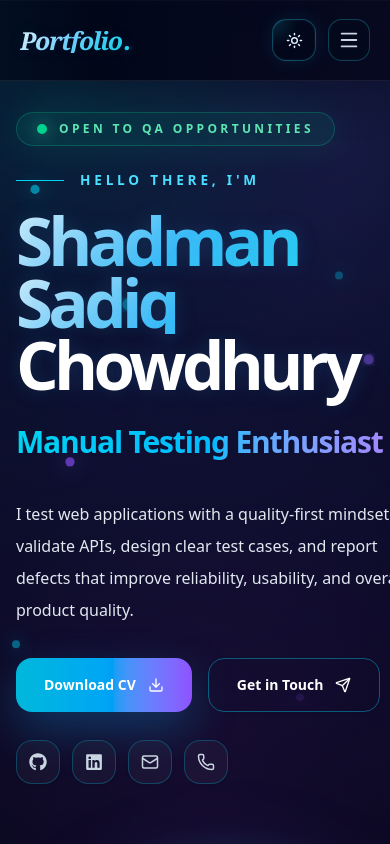
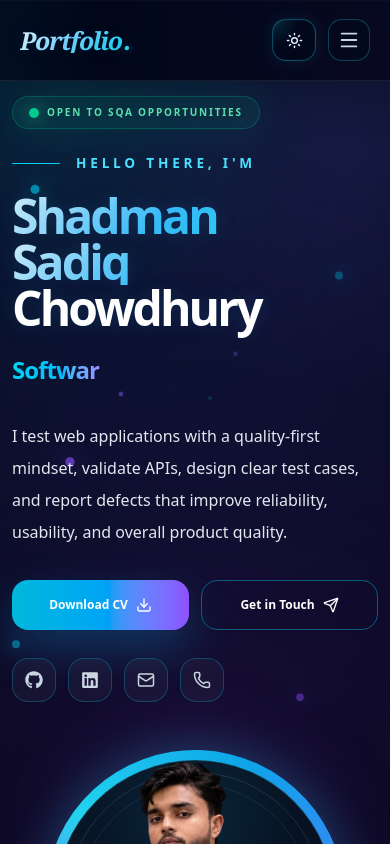
Before and after one commit to Shaddy007/Portfolio, a Next.js app: page / in a window 390 px wide. Shown: the top 844 px of the page. Built offline with nearby package versions, Linux system fonts and the light colour scheme.

Commit message:
Update portfolio content and responsiveness

```diff
--- a/src/app/globals.css
+++ b/src/app/globals.css
@@ -1105,6 +1105,213 @@ html[data-theme="light"] footer {
 }
 
 /* =========================
+   FINAL RESPONSIVE ALIGNMENT FIXES
+   Design same, width/spacing safer
+========================= */
+
+html,
+body {
+  width: 100%;
+  max-width: 100%;
+  overflow-x: hidden;
+}
+
+*,
+*::before,
+*::after {
+  box-sizing: border-box;
+}
+
+main,
+section,
+footer,
+.section-shell {
+  width: 100%;
+  max-width: 100%;
+  overflow-x: hidden;
+}
+
+.section-wrap {
+  width: min(100% - 40px, 1380px);
+  max-width: 1380px;
+  margin-left: auto;
+  margin-right: auto;
+  padding-left: 0;
+  padding-right: 0;
+}
+
+img,
+svg,
+video,
+canvas {
+  max-width: 100%;
+}
+
+a,
+button,
+p,
+h1,
+h2,
+h3,
+h4,
+span {
+  overflow-wrap: break-word;
+}
+
+@media (min-width: 1440px) {
+  .section-wrap {
+    width: min(100% - 64px, 1380px);
+  }
+}
+
+@media (max-width: 1024px) {
+  .section-wrap {
+    width: min(100% - 36px, 100%);
+  }
+
+  .section-space {
+    padding-top: 84px;
+    padding-bottom: 84px;
+  }
+
+  .hero-card {
+    text-align: center;
+  }
+
+  .hero-copy {
+    margin-left: auto;
+    margin-right: auto;
+  }
+
+  .hero-right-stack {
+    align-items: center;
+  }
+
+  .hero-stats-grid {
+    align-self: center;
+  }
+}
+
+@media (max-width: 768px) {
+  .section-wrap {
+    width: min(100% - 28px, 100%);
+  }
+
+  .section-space {
+    padding-top: 72px;
+    padding-bottom: 72px;
+  }
+
+  .hero-section-pad {
+    padding-top: 104px;
+    padding-bottom: 56px;
+  }
+
+  .hero-photo-shell {
+    width: min(72vw, 300px);
+    min-width: 240px;
+  }
+
+  .hero-stats-grid {
+    width: min(100%, 430px);
+    grid-template-columns: repeat(2, minmax(0, 1fr));
+    gap: 14px;
+  }
+
+  .premium-stat-card {
+    min-height: 110px;
+    padding: 16px 12px;
+  }
+
+  .stat-value {
+    font-size: 1.45rem;
+  }
+
+  .stat-label {
+    font-size: 0.74rem;
+  }
+}
+
+@media (max-width: 480px) {
+  .section-wrap {
+    width: min(100% - 24px, 100%);
+  }
+
+  .section-space {
+    padding-top: 64px;
+    padding-bottom: 64px;
+  }
+
+  .hero-section-pad {
+    padding-top: 96px;
+    padding-bottom: 48px;
+  }
+
+  .hero-photo-shell {
+    width: min(76vw, 285px);
+    min-width: 230px;
+  }
+
+  .hero-stats-grid {
+    width: min(100%, 360px);
+    gap: 12px;
+  }
+
+  .premium-stat-card {
+    border-radius: 18px;
+    min-height: 104px;
+    padding: 14px 10px;
+  }
+
+  .stat-icon {
+    margin-bottom: 10px;
+  }
+
+  .stat-value {
+    font-size: 1.35rem;
+  }
+
+  .stat-label {
+    font-size: 0.7rem;
+  }
+
+  .brand-wordmark-main {
+    font-size: 1.55rem;
+  }
+
+  .brand-wordmark-dot {
+    font-size: 1.65rem;
+  }
+
+  .primary-btn,
+  .secondary-btn {
+    width: 100%;
+    justify-content: center;
+  }
+}
+
+@media (max-width: 380px) {
+  .section-wrap {
+    width: min(100% - 20px, 100%);
+  }
+
+  .hero-photo-shell {
+    width: min(74vw, 260px);
+    min-width: 215px;
+  }
+
+  .hero-stats-grid {
+    width: min(100%, 330px);
+    gap: 10px;
+  }
+
+  .premium-stat-card {
+    min-height: 98px;
+    padding: 12px 8px;
+  }
+}
+
+/* =========================
    SCROLLBAR
 ========================= */
 
--- a/src/components/Hero.tsx
+++ b/src/components/Hero.tsx
@@ -69,10 +69,10 @@ export default function Hero() {
   return (
     <section
       id="home"
-      className="section-shell relative flex min-h-screen items-center scroll-mt-28 pt-28"
+      className="section-shell relative flex min-h-screen items-center scroll-mt-28 pt-24 md:pt-28"
     >
       <div className="section-wrap w-full">
-        <div className="grid items-center gap-20 lg:grid-cols-[0.92fr_1.08fr]">
+        <div className="grid items-center gap-12 lg:grid-cols-[0.92fr_1.08fr] lg:gap-20">
           {/* LEFT SIDE */}
           <motion.div
             initial={{ opacity: 0, y: 34 }}
@@ -84,10 +84,10 @@ export default function Hero() {
               initial={{ opacity: 0, y: 18 }}
               animate={{ opacity: 1, y: 0 }}
               transition={{ duration: 0.55, delay: 0.08, ease: "easeOut" }}
-              className="mb-6 inline-flex items-center gap-3 rounded-full border border-emerald-400/25 bg-emerald-400/10 px-5 py-2 text-xs font-black uppercase tracking-[0.28em] text-emerald-500 shadow-[0_0_35px_rgba(16,185,129,0.12)] backdrop-blur-xl dark:text-emerald-300"
+              className="mb-6 inline-flex max-w-full items-center gap-2 rounded-full border border-emerald-400/25 bg-emerald-400/10 px-4 py-2 text-[10px] font-black uppercase tracking-[0.18em] text-emerald-500 shadow-[0_0_35px_rgba(16,185,129,0.12)] backdrop-blur-xl dark:text-emerald-300 sm:gap-3 sm:px-5 sm:text-xs sm:tracking-[0.28em]"
             >
               <span className="h-2.5 w-2.5 rounded-full bg-emerald-400 shadow-[0_0_18px_rgba(52,211,153,0.9)]" />
-              Open to QA Opportunities
+              Open to SQA Opportunities
             </motion.div>
 
             <motion.div
@@ -104,7 +104,7 @@ export default function Hero() {
               initial={{ opacity: 0, y: 26 }}
               animate={{ opacity: 1, y: 0 }}
               transition={{ duration: 0.7, delay: 0.2, ease: "easeOut" }}
-              className="glow-text max-w-3xl text-[4.2rem] font-black leading-[0.92] tracking-[-0.07em] md:text-[5.8rem] lg:text-[6.5rem]"
+              className="glow-text max-w-3xl text-[3rem] font-black leading-[0.95] tracking-[-0.06em] sm:text-[4.2rem] md:text-[5.8rem] lg:text-[6.5rem]"
             >
               <span className="gradient-text block">Shadman</span>
               <span className="gradient-text block">Sadiq</span>
@@ -117,20 +117,24 @@ export default function Hero() {
               initial={{ opacity: 0, y: 22 }}
               animate={{ opacity: 1, y: 0 }}
               transition={{ duration: 0.6, delay: 0.32, ease: "easeOut" }}
-              className="mt-7 min-h-[42px] text-3xl font-black tracking-[-0.04em] md:text-4xl"
+              className="mt-6 min-h-[38px] text-2xl font-black tracking-[-0.04em] sm:text-3xl md:mt-7 md:text-4xl"
             >
               <span className="bg-gradient-to-r from-cyan-400 via-sky-400 to-violet-400 bg-clip-text text-transparent">
                 <TypeAnimation
                   sequence={[
-                    "Aspiring SQA Engineer",
-                    1600,
-                    "Manual Testing Enthusiast",
-                    1600,
-                    "API Testing Learner",
-                    1600,
-                    "Quality-Focused Problem Solver",
-                    1600,
-                  ]}
+    "SQA Engineer",
+    1600,
+    "Software Quality Tester",
+    1600,
+    "Manual & API Testing Learner",
+    1600,
+    "Test Case Design Enthusiast",
+    1600,
+    "Bug Reporting Specialist",
+    1600,
+    "Quality-Driven Problem Solver",
+    1600,
+  ]}
                   wrapper="span"
                   speed={42}
                   repeat={Infinity}
@@ -143,7 +147,7 @@ export default function Hero() {
               initial={{ opacity: 0, y: 22 }}
               animate={{ opacity: 1, y: 0 }}
               transition={{ duration: 0.6, delay: 0.42, ease: "easeOut" }}
-              className="mt-8 max-w-2xl text-base font-medium leading-8 text-slate-800 dark:text-slate-200 md:text-lg"
+              className="mt-7 max-w-2xl text-base font-medium leading-8 text-slate-800 dark:text-slate-200 md:mt-8 md:text-lg"
             >
               I test web applications with a quality-first mindset, validate
               APIs, design clear test cases, and report defects that improve
@@ -154,18 +158,18 @@ export default function Hero() {
               initial={{ opacity: 0, y: 22 }}
               animate={{ opacity: 1, y: 0 }}
               transition={{ duration: 0.6, delay: 0.52, ease: "easeOut" }}
-              className="mt-8 flex flex-wrap gap-4"
+              className="mt-8 flex flex-wrap gap-3 max-sm:grid max-sm:grid-cols-2 md:gap-4"
             >
               <motion.a
                 href="/cv.pdf"
                 download="Shadman_Sadiq_Chowdhury_CV.pdf"
                 whileHover={{ y: -3, scale: 1.02 }}
                 whileTap={{ scale: 0.97 }}
-                className="group relative inline-flex items-center justify-center gap-3 overflow-hidden rounded-2xl bg-gradient-to-r from-cyan-500 via-sky-500 to-violet-500 px-7 py-4 text-sm font-black text-white shadow-[0_18px_45px_rgba(14,165,233,0.28)] transition-all duration-300"
+                className="group relative inline-flex items-center justify-center gap-2 overflow-hidden rounded-2xl bg-gradient-to-r from-cyan-500 via-sky-500 to-violet-500 px-5 py-4 text-xs font-black text-white shadow-[0_18px_45px_rgba(14,165,233,0.28)] transition-all duration-300 sm:gap-3 sm:px-7 sm:text-sm"
               >
                 <span className="absolute inset-0 translate-y-full bg-gradient-to-r from-violet-500 via-sky-500 to-cyan-500 transition-transform duration-300 group-hover:translate-y-0" />
 
-                <span className="relative flex items-center gap-3">
+                <span className="relative flex items-center gap-2 sm:gap-3">
                   Download CV
                   <Download className="h-4 w-4" />
                 </span>
@@ -175,7 +179,7 @@ export default function Hero() {
                 href="#contact"
                 whileHover={{ y: -3, scale: 1.02 }}
                 whileTap={{ scale: 0.97 }}
-                className="group inline-flex items-center justify-center gap-3 rounded-2xl border border-cyan-400/40 bg-white/60 px-7 py-4 text-sm font-black text-cyan-800 shadow-sm backdrop-blur-xl transition-all duration-300 hover:border-cyan-400 hover:bg-cyan-500 hover:text-white dark:bg-transparent dark:text-white dark:hover:bg-cyan-500"
+                className="group inline-flex items-center justify-center gap-2 rounded-2xl border border-cyan-400/40 bg-white/60 px-5 py-4 text-xs font-black text-cyan-800 shadow-sm backdrop-blur-xl transition-all duration-300 hover:border-cyan-400 hover:bg-cyan-500 hover:text-white dark:bg-transparent dark:text-white dark:hover:bg-cyan-500 sm:gap-3 sm:px-7 sm:text-sm"
               >
                 Get in Touch
                 <Send className="h-4 w-4 transition-transform duration-300 group-hover:-translate-y-1 group-hover:translate-x-1" />
@@ -186,7 +190,7 @@ export default function Hero() {
               initial={{ opacity: 0, y: 22 }}
               animate={{ opacity: 1, y: 0 }}
               transition={{ duration: 0.6, delay: 0.62, ease: "easeOut" }}
-              className="mt-7 flex items-center gap-3"
+              className="mt-7 flex flex-wrap items-center gap-3"
             >
               {socials.map((item) => {
                 const Icon = item.icon;
@@ -226,7 +230,7 @@ export default function Hero() {
             className="relative flex flex-col items-center justify-center"
           >
             {/* Profile image circle */}
-            <div className="relative h-[420px] w-[420px] md:h-[500px] md:w-[500px]">
+            <div className="relative h-[300px] w-[300px] max-[380px]:h-[275px] max-[380px]:w-[275px] sm:h-[380px] sm:w-[380px] md:h-[500px] md:w-[500px]">
               {/* Animated outer neon ring */}
               <motion.div
                 animate={{ rotate: 360 }}
@@ -255,7 +259,7 @@ export default function Hero() {
                   repeat: Infinity,
                   ease: "easeInOut",
                 }}
-                className="absolute -inset-8 rounded-full bg-[radial-gradient(circle,rgba(34,211,238,0.20),transparent_58%)] blur-2xl"
+                className="absolute -inset-5 rounded-full bg-[radial-gradient(circle,rgba(34,211,238,0.20),transparent_58%)] blur-2xl md:-inset-8"
               />
 
               {/* Main photo holder */}
@@ -267,7 +271,7 @@ export default function Hero() {
                   alt="Shadman Sadiq Chowdhury"
                   fill
                   priority
-                  sizes="500px"
+                  sizes="(max-width: 640px) 300px, (max-width: 768px) 380px, 500px"
                   className="relative z-10 scale-[1.03] object-contain object-bottom"
                 />
               </div>
@@ -282,7 +286,7 @@ export default function Hero() {
               initial={{ opacity: 0, y: 26 }}
               animate={{ opacity: 1, y: 0 }}
               transition={{ duration: 0.65, delay: 0.55, ease: "easeOut" }}
-              className="mt-20 grid w-full max-w-3xl grid-cols-2 gap-5 md:grid-cols-4"
+              className="mt-12 grid w-full max-w-[360px] grid-cols-2 gap-4 sm:max-w-xl md:mt-20 md:max-w-3xl md:grid-cols-4 md:gap-5"
             >
               {stats.map((stat, index) => {
                 const Icon = stat.icon;
@@ -301,13 +305,13 @@ export default function Hero() {
                       y: -6,
                       transition: { duration: 0.18, ease: "easeOut" },
                     }}
-                    className="group relative overflow-hidden rounded-[1.6rem] border border-cyan-400/22 bg-white/55 p-5 text-center shadow-[0_24px_70px_rgba(15,23,42,0.09)] backdrop-blur-xl transition-all duration-300 hover:border-cyan-400/55 hover:shadow-[0_28px_90px_rgba(14,165,233,0.14)] dark:bg-white/[0.035]"
+                    className="group relative overflow-hidden rounded-[1.4rem] border border-cyan-400/22 bg-white/55 p-4 text-center shadow-[0_24px_70px_rgba(15,23,42,0.09)] backdrop-blur-xl transition-all duration-300 hover:border-cyan-400/55 hover:shadow-[0_28px_90px_rgba(14,165,233,0.14)] dark:bg-white/[0.035] md:rounded-[1.6rem] md:p-5"
                   >
                     <div className="mx-auto mb-4 flex h-12 w-12 items-center justify-center rounded-2xl bg-cyan-400/10 text-cyan-500 transition-all duration-300 group-hover:bg-cyan-500 group-hover:text-white dark:text-cyan-300">
                       <Icon size={21} />
                     </div>
 
-                    <p className="text-3xl font-black tracking-[-0.04em] text-slate-950 dark:text-white">
+                    <p className="text-2xl font-black tracking-[-0.04em] text-slate-950 dark:text-white md:text-3xl">
                       {stat.value}
                     </p>
 
```
